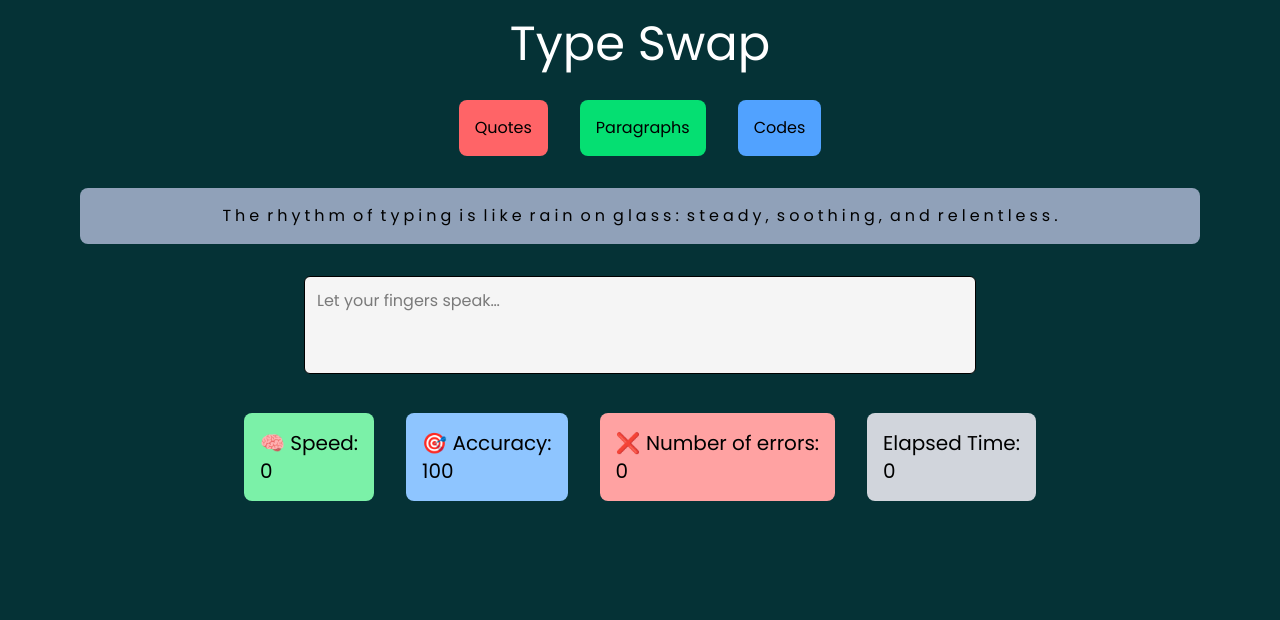
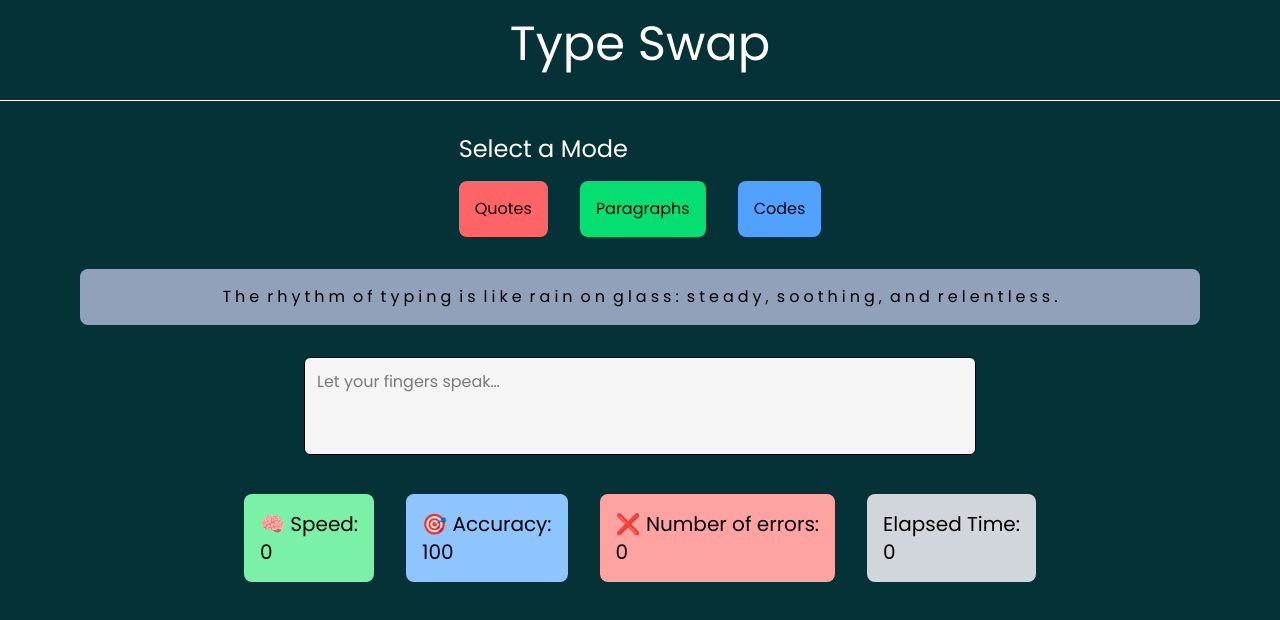
Before and after one commit to SivaKrishna6745/TypeSwap, a React (Vite) app: page / in a window 1280 px wide. Shown: the top 620 px of the page. Built offline with nearby package versions, Linux system fonts and the light colour scheme.

Commit message:
feat: Add header in ModeSwitcher feat: Add a separator (hr) in App.tsx

```diff
--- a/src/App.tsx
+++ b/src/App.tsx
@@ -32,9 +32,10 @@ function App() {
     return (
         <div className="mt-5 flex flex-col gap-8 justify-center items-center">
             <h1 className="text-5xl text-white">Type Swap</h1>
+            <hr className="w-full border-white" />
             <ModeSwitcher selectedMode={'quotes'} onModeChange={handleModeChange} />
             <TextStream targetText={targetText} userInput={userInput} />
-            <TypingInput value={userInput} onChange={setUserInput} />
+            <TypingInput value={userInput} onChange={setUserInput} mode={mode} targetText={targetText} />
             <MetricsPanel wpm={wpm} accuracy={accuracy} errors={errors} elapsedTime={elapsedTime} />
             {userInput === targetText && <RestartButton onClick={handleRestart} />}
         </div>
--- a/src/components/ModeSwitcher.tsx
+++ b/src/components/ModeSwitcher.tsx
@@ -11,6 +11,7 @@ const buttonClassNames =
 const ModeSwitcher = ({ selectedMode, onModeChange }: ModeSwitcherProps) => {
     return (
         <div className="flex flex-col gap-4">
+            <h2 className="text-2xl text-white">Select a Mode</h2>
             <div className="flex justify-center items-center gap-8">
                 <button
                     className={`bg-red-400 hover:bg-red-600/80 ${buttonClassNames}`}
```
